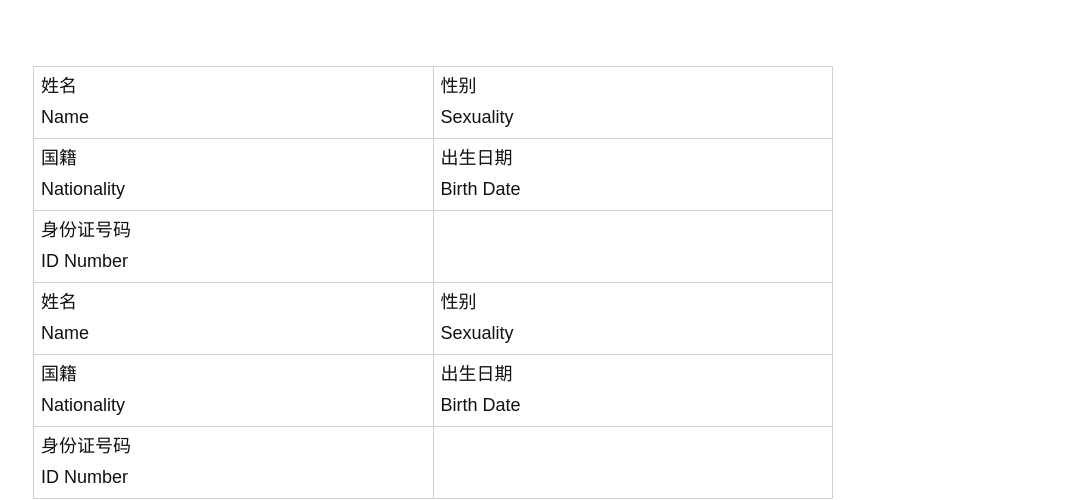
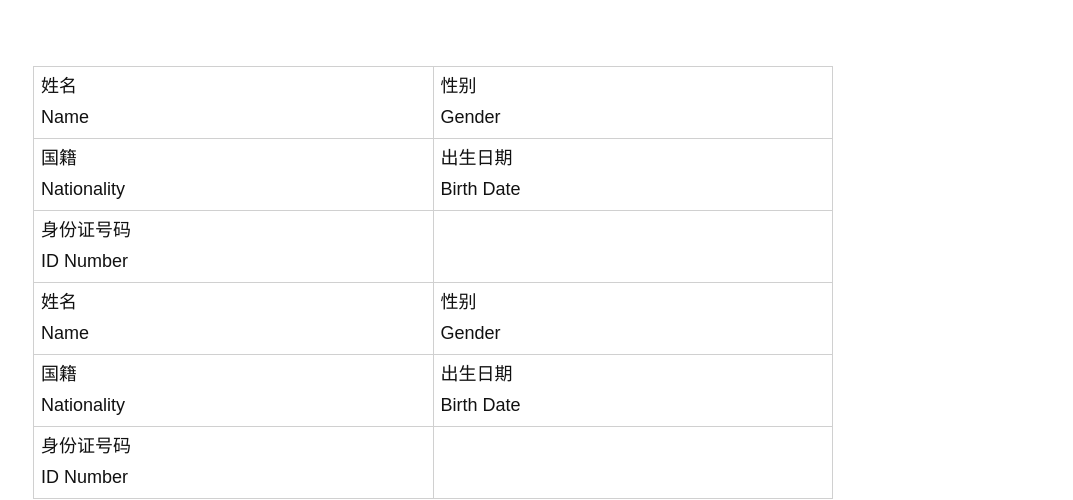
Before and after one commit to wolfwifee/wolfwifee.github.com, a Jekyll site: the page built from _posts/2016-04-01-the-marriage-certificate-translation-and-notarization.md, in a window 1280 px wide and 900 px high, scrolled down 2165 px. Shown: the part 153-653 px from the top of the window, without its empty margins (207-1280 px from the left). Built offline with Jekyll 4.4.1, drawn with Linux system fonts in a browser that asks for light colours; nearby versions of some CDN libraries; some web fonts are replaced; comment, search, counter and statistics services are not loaded; some of the changed lines change nothing that is shown.

Commit message:
Updated 2016-04-01-the-marriage-certificate-translation-and-notarization.md

```diff
--- a/_posts/2016-04-01-the-marriage-certificate-translation-and-notarization.md
+++ b/_posts/2016-04-01-the-marriage-certificate-translation-and-notarization.md
@@ -1,12 +1,13 @@
 ---
 layout: post
 title: 在美国如何翻译并公证中国结婚证？
-description: 在美国生活，只持有中国结婚证的朋友在办理诸如H4/EAD/SSN/绿卡等申请时，需要提交婚姻证明材料改怎么办呢？其实很简单，只需要自己翻译结婚证再找一位中国朋友签字公证即可。这片文章就是分享结婚证上内容的翻译，以及公证信的内容及格式……
+description: >-
+  在美国生活，只持有中国结婚证的朋友在办理诸如H4/EAD/SSN/绿卡等申请时，需要提交婚姻证明材料改怎么办呢？其实很简单，只需要自己翻译结婚证再找一位中国朋友签字公证即可。这片文章就是分享结婚证上内容的翻译，以及公证信的内容及格式……
 heading: 结婚证的翻译及公证
 publish: true
 published: true
-datePublished: 2016-04-01
-dateModified: 2016-04-01
+datePublished: {}
+dateModified: {}
 ---
 
 <span class="dropcap">U</span>SCIS说了，各种申请中，涉及到需要提交非英文的证明材料，都必须一并提交一份公证过的英文翻译件：
@@ -97,7 +98,7 @@ Name
 </td>
 <td width="20%">
 性别<br>
-Sexuality
+Gender
 </td>
 </tr>
 <tr>
@@ -125,7 +126,7 @@ Name
 </td>
 <td>
 性别<br>
-Sexuality
+Gender
 </td>
 </tr>
 <tr>
```
